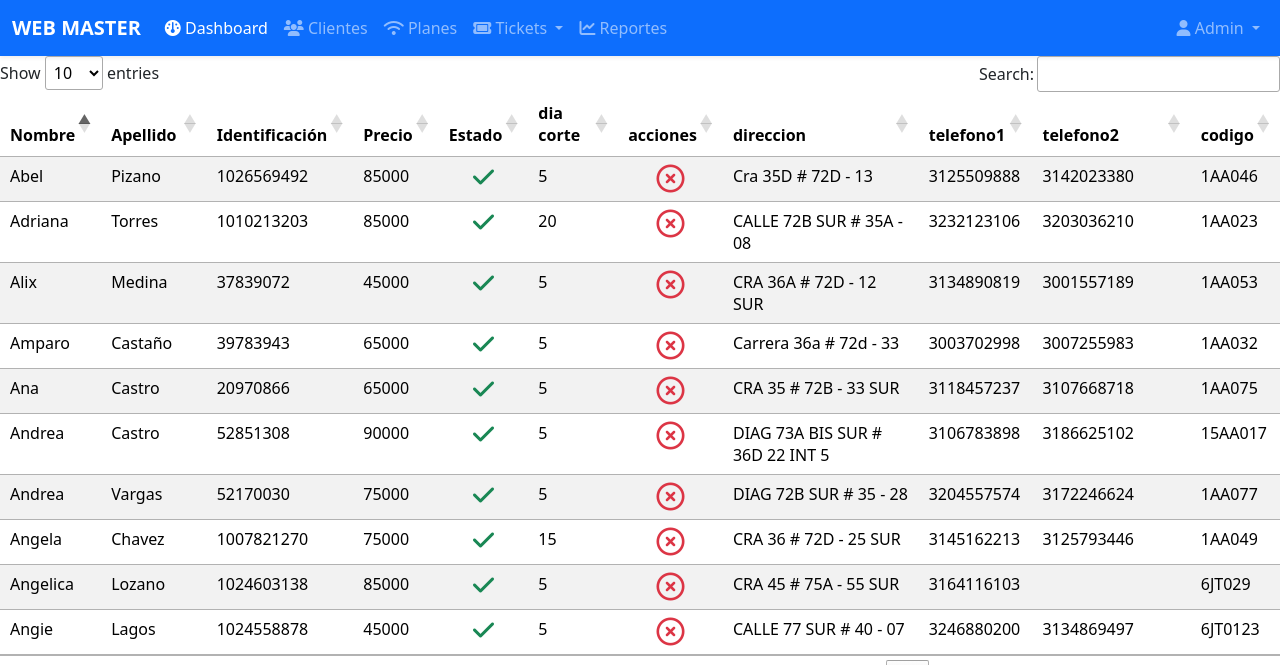
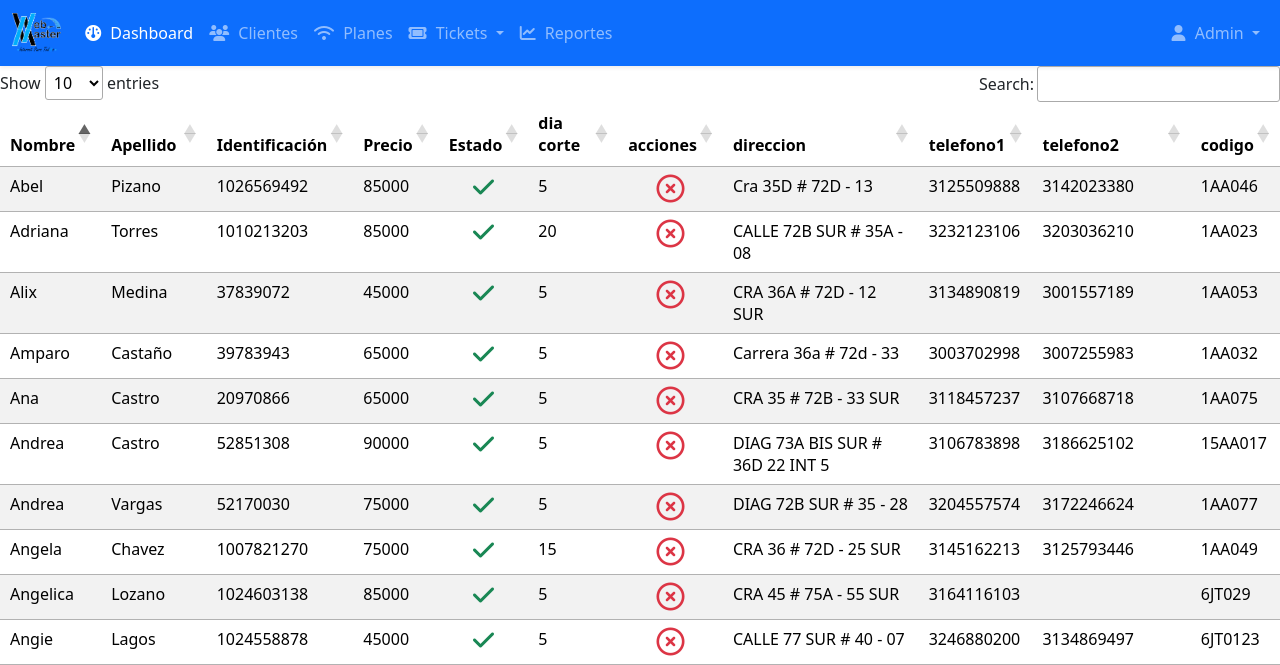
Before and after one commit to Thomazzz24/App-web, a PHP site: page / in a window 1280 px wide. Shown: the top 665 px of the page. Run offline with PHP 8.4, Linux system fonts and the light colour scheme; data comes from the database, SQL or seed files in the repository; some libraries are stand-ins or nearby versions.

Commit message:
se agrega mejor vista

```diff
--- a/presentacion/menuAdministrador.php
+++ b/presentacion/menuAdministrador.php
@@ -6,13 +6,35 @@ require_once("persistencia/estadoDAO.php");
 require_once("persistencia/planDAO.php");
 ?>
 
+<style>
+  .navbar-brand img {
+    transition: transform 0.2s ease;
+  }
+
+  .navbar-brand:hover img {
+    transform: scale(1.05);
+  }
+
+  .navbar-nav .nav-link {
+    font-weight: 500;
+  }
+
+  .navbar-nav .nav-link i {
+    margin-right: 5px;
+  }
+</style>
+
+
 <nav class="navbar navbar-expand-lg navbar-dark bg-primary shadow-sm">
   <div class="container-fluid">
 
     <!-- Logo / Nombre del sistema -->
-    <a class="navbar-brand fw-bold" href="dashboard.php">
-      WEB MASTER
-    </a>
+   <a class="navbar-brand d-flex align-items-center gap-2 fw-bold" href="dashboard.php">
+  <img src="img/LogoWeb.png"
+       alt="Logo Empresa"
+       style="height:40px;">
+</a>
+
 
     <!-- Botón responsive -->
     <button class="navbar-toggler" type="button" data-bs-toggle="collapse"
```
Also changed, not shown: img/LogoWeb.png (added), img/autenticacion/login.php (added).
